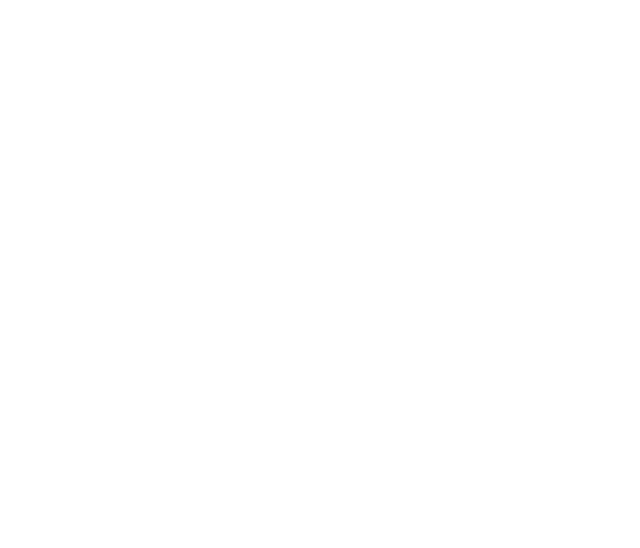
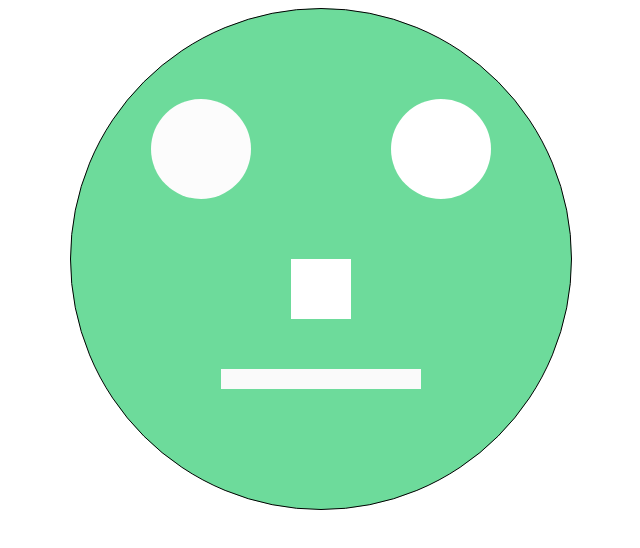
Before and after one commit to d3rling/pupa, a plain HTML site: page index8.html in a window 1280 px wide. Shown: the whole page, without its empty margins (319-959 px from the left). Drawn offline with Linux system fonts and the light colour scheme.

Commit message:
dkfhsdigh

```diff
--- a/index8.html
+++ b/index8.html
@@ -0,0 +1,16 @@
+<!DOCTYPE html>
+<html lang="en">
+<head>
+    <meta charset="UTF-8">
+    <meta name="viewport" content="width=device-width, initial-scale=1.0">
+    <title>Document</title>
+    <link rel="stylesheet" href="style.css">
+</head>
+<body>
+    <div id="p2">
+<div id="ch11"></div>
+<div id="ch22"></div>
+<div id="ch33"></div>
+<div id="ch4"></div>
+</body>
+</html>
--- a/style.css
+++ b/style.css
@@ -216,3 +216,53 @@
     top: 340px;
     border: 1px solid rgb(0, 0, 0);
 }
+
+#p2 {
+	position: relative;
+    border-radius: 50%;
+    margin: 0 auto;
+	width: 500px;
+	height: 500px;
+	border: 1px solid rgb(0, 0, 0);
+    background-color: #6ddb9b;
+}
+
+#ch11 {
+    position: absolute;
+    border-radius: 50%;
+    width: 100px;
+	height: 100px;
+    background-color: rgb(252, 252, 252);
+    left: 80px;
+    top: 90px;
+
+}
+
+#ch22 {
+    position: absolute;
+    border-radius: 50%;
+    width: 100px;
+	height: 100px;
+    background-color: rgb(255, 255, 255);
+    left: 320px;
+    top: 90px;
+
+}
+
+#ch33 {
+    position: absolute;
+    width: 60px;
+	height: 60px;
+    background-color: rgb(255, 255, 255);
+    left: 220px;
+    top: 250px;
+}
+
+#ch4 {
+    position: absolute;
+    width: 200px;
+	height: 20px;
+    background-color: rgb(250, 250, 250);
+    left: 150px;
+    top: 360px;
+}
```
